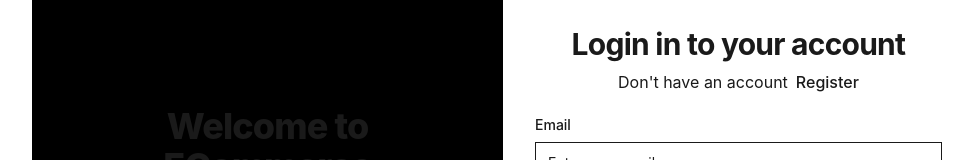
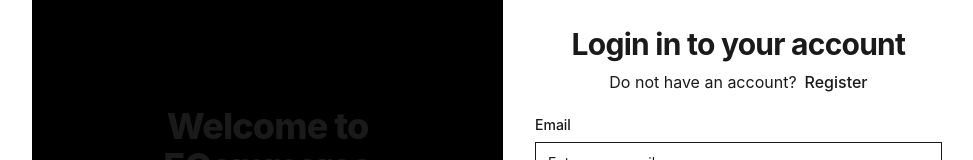
Before and after one commit to nischal888/MernStoreX, a React (Vite) app in the folder frontend/: page /authenticate/login in a window 1280 px wide. Shown: the part 266-426 px from the top of the page, without its empty margins (137-1110 px from the left). Built offline with nearby package versions, Linux system fonts and the light colour scheme.

Commit message:
Add aunthencation pages

```diff
--- a/frontend/src/pages/authentication/regiterAuthenticate.jsx
+++ b/frontend/src/pages/authentication/RegisterAuthenticate.jsx
@@ -1,4 +1,4 @@
-import GenericForm from '@/components/shared/genericForm';
+import GenericForm from '@/components/shared/GenericForm';
 import { useState } from 'react';
 import { registerForm } from '@/config';
 import { Link } from 'react-router-dom';
--- a/frontend/src/pages/authentication/loginAuthenticate.jsx
+++ b/frontend/src/pages/authentication/loginAuthenticate.jsx
@@ -1,4 +1,4 @@
-import GenericForm from '@/components/shared/genericForm';
+import GenericForm from '@/components/shared/GenericForm';
 import { useState } from 'react';
 import { loginForm } from '@/config';
 import { Link } from 'react-router-dom';
@@ -18,7 +18,7 @@ const LoginAuthenticate = () => {
           Login in to your account
         </h1>
         <p className="mt-2">
-          Don't have an account
+          Do not have an account?
           <Link
             className="font-medium ml-2 text-primary hover:underline"
             to="/auth/register"
--- a/frontend/src/pages/pagenotfound/index.jsx
+++ b/frontend/src/pages/pagenotfound/index.jsx
@@ -1,5 +1,5 @@
 function PageNotFound() {
-  return <div>Page Not found</div>;
+  return <div>Page Not founds</div>;
 }
 
 export default PageNotFound;
```
Also changed, not shown: frontend/src/App.jsx (+12 -12 lines).
